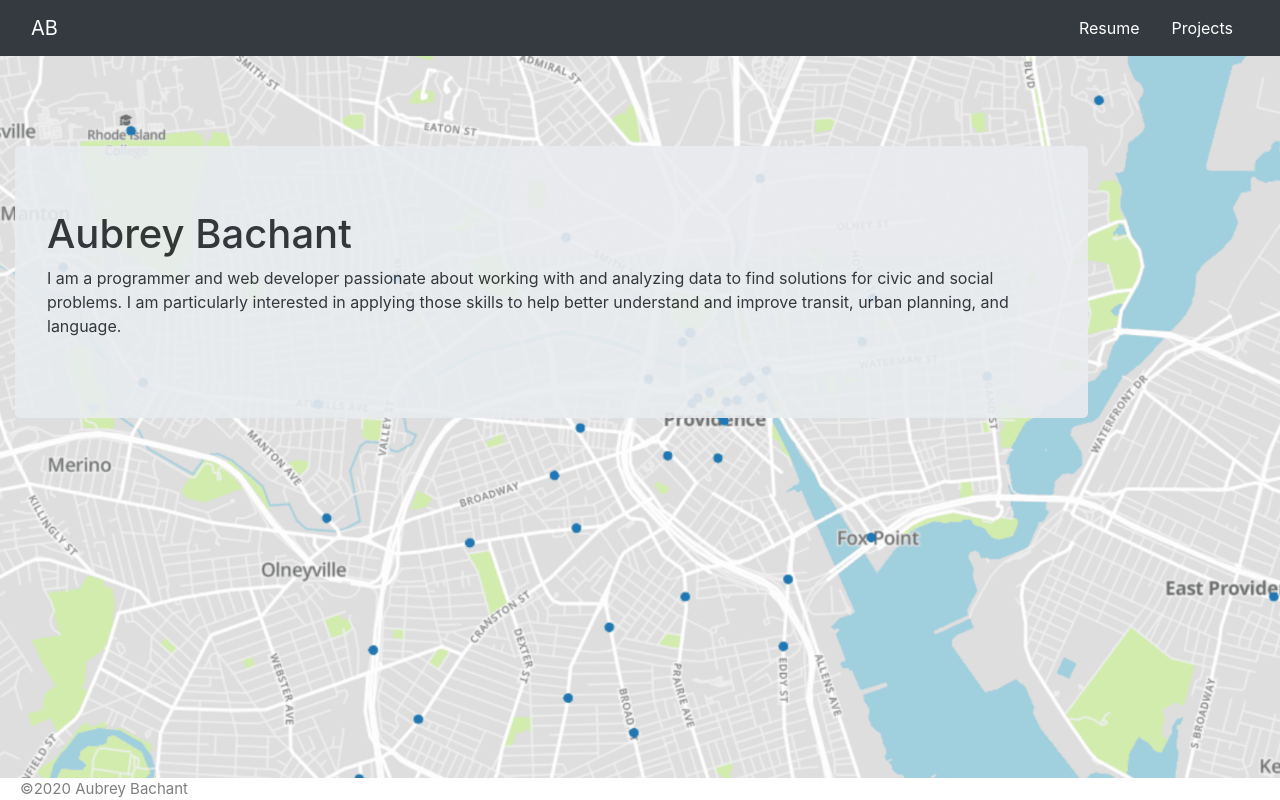
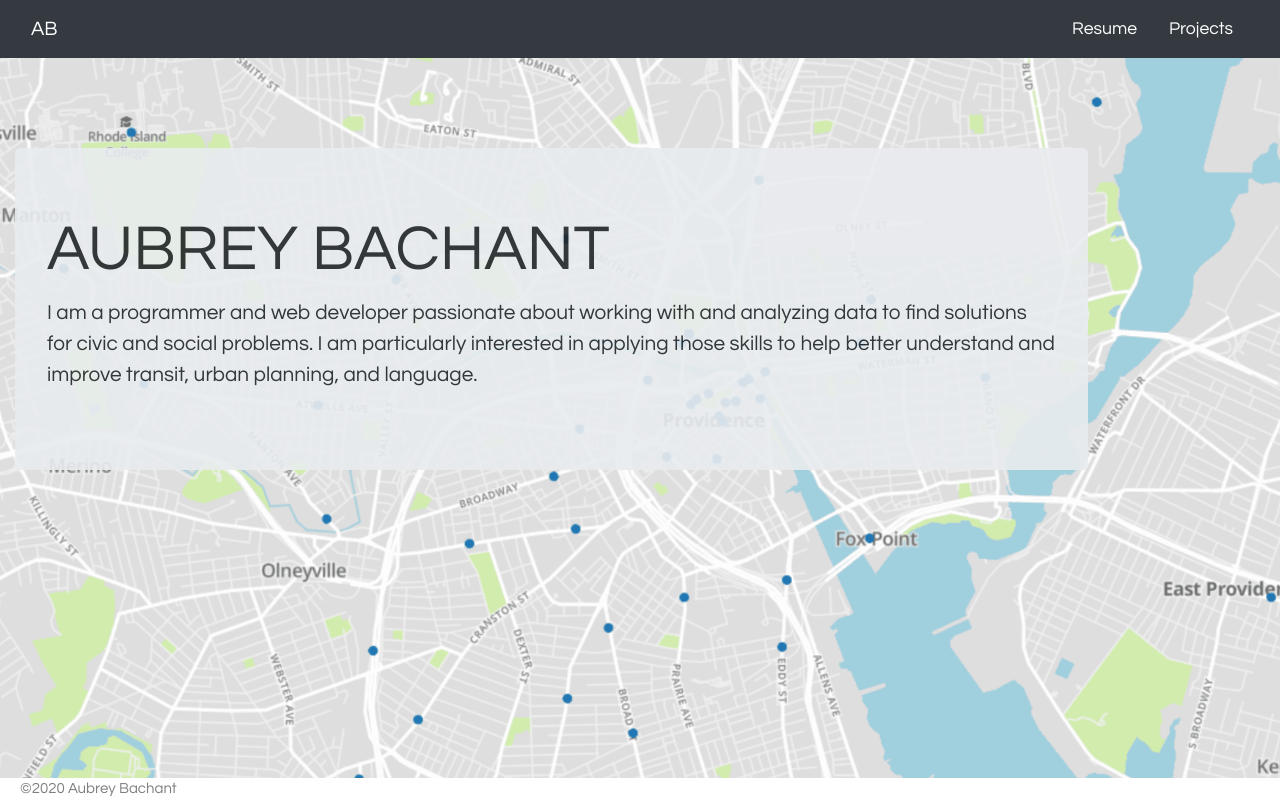
Before and after one commit to abachant/abachant.github.io, a React (Create React App) app: page / in a window 1280 px wide. Built offline with nearby package versions, Linux system fonts and the light colour scheme.

Commit message:
Update font-family and font-size for whole site

```diff
--- a/public/index.html
+++ b/public/index.html
@@ -26,7 +26,7 @@
     -->
     <!-- Style Sheets -->
     <link rel="stylesheet" href="https://stackpath.bootstrapcdn.com/bootstrap/4.3.1/css/bootstrap.min.css" integrity="sha384-ggOyR0iXCbMQv3Xipma34MD+dH/1fQ784/j6cY/iJTQUOhcWr7x9JvoRxT2MZw1T" crossorigin="anonymous">
-
+    <link href="https://fonts.googleapis.com/css2?family=Montserrat&family=Questrial&family=Raleway&family=Roboto&display=swap" rel="stylesheet">
     <title>Aubrey Bachant</title>
   </head>
   <body>
--- a/src/components/about.js
+++ b/src/components/about.js
@@ -5,7 +5,7 @@
   return(
     <div id="about-background" className="container-fluid">
       <div className="jumbotron">
-        <h1>Aubrey Bachant</h1>
+        <h1>AUBREY BACHANT</h1>
         <p>
           I am a programmer and web developer passionate about working with and analyzing
           data to find solutions for civic and social problems. I am particularly interested in applying those skills to help better understand
--- a/src/index.css
+++ b/src/index.css
@@ -7,9 +7,8 @@
   bottom: 0;
   left: 0;
   right: 0;
-  font-family: -apple-system, BlinkMacSystemFont, 'Segoe UI', 'Roboto', 'Oxygen',
-    'Ubuntu', 'Cantarell', 'Fira Sans', 'Droid Sans', 'Helvetica Neue',
-    sans-serif;
+  font-family: 'Questrial', 'Roboto', 'Raleway', 'Monteserrat';
+  font-size: 1.1rem;
   -webkit-font-smoothing: antialiased;
   -moz-osx-font-smoothing: grayscale;
 }
@@ -53,6 +52,11 @@
 
 .jumbotron {
   opacity: 0.9;
+  font-size: 1.3rem;
+}
+
+.jumbotron h1 {
+  font-size: 4rem;
 }
 
 .page-content{
```
